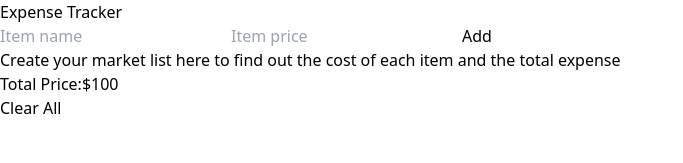
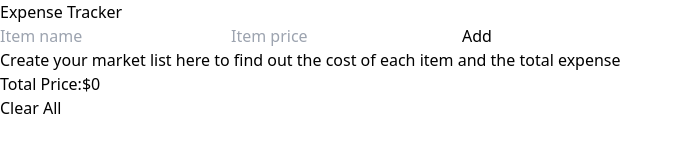
Before and after one commit to juned072/Expence-Tracker, a React (Vite) app: page / in a window 1280 px wide. Shown: the top 163 px of the page, without its empty margins (0-683 px from the left). Built offline with nearby package versions, Linux system fonts and the light colour scheme.

Commit message:
totalPrice functionality is added

```diff
--- a/src/Components/ContainerBox.jsx
+++ b/src/Components/ContainerBox.jsx
@@ -32,6 +32,13 @@ const ContainerBox = () => {
 
   const handleClearAllItem = () => {
     setItems([]);
+  };
+
+  const totalPrice = () => {
+    return items.reduce(
+      (total, item) => total + parseFloat(item.itemPrice || 0),
+      0
+    );
   };
 
   return (
@@ -89,7 +96,9 @@ const ContainerBox = () => {
       <div className="bg-gray-100 absolute bottom-0 left-0 w-full p-4 flex items-center justify-between">
         <h3 className="font-semibold text-xl text-gray-800">
           Total Price:
-          <span className="text-blue-500 ml-2 md:text-2xl text-xl">$100</span>
+          <span className="text-blue-500 ml-2 md:text-2xl text-xl">
+            ${totalPrice()}
+          </span>
         </h3>
         <button
           onClick={handleClearAllItem}
```
